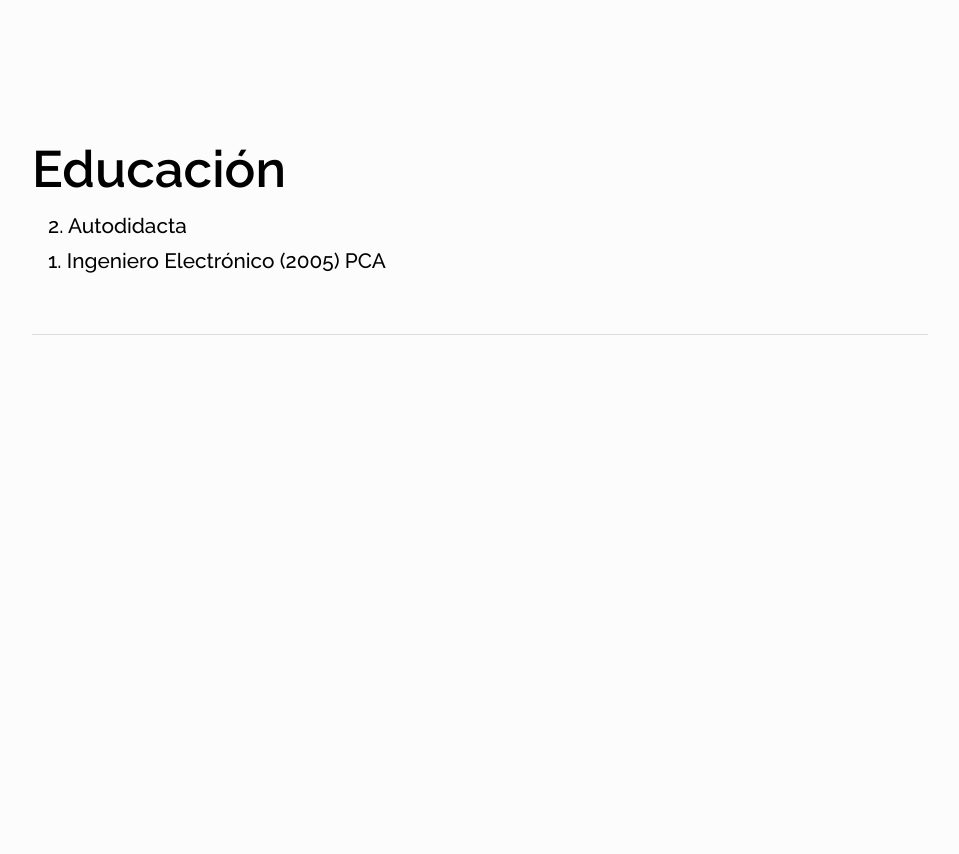
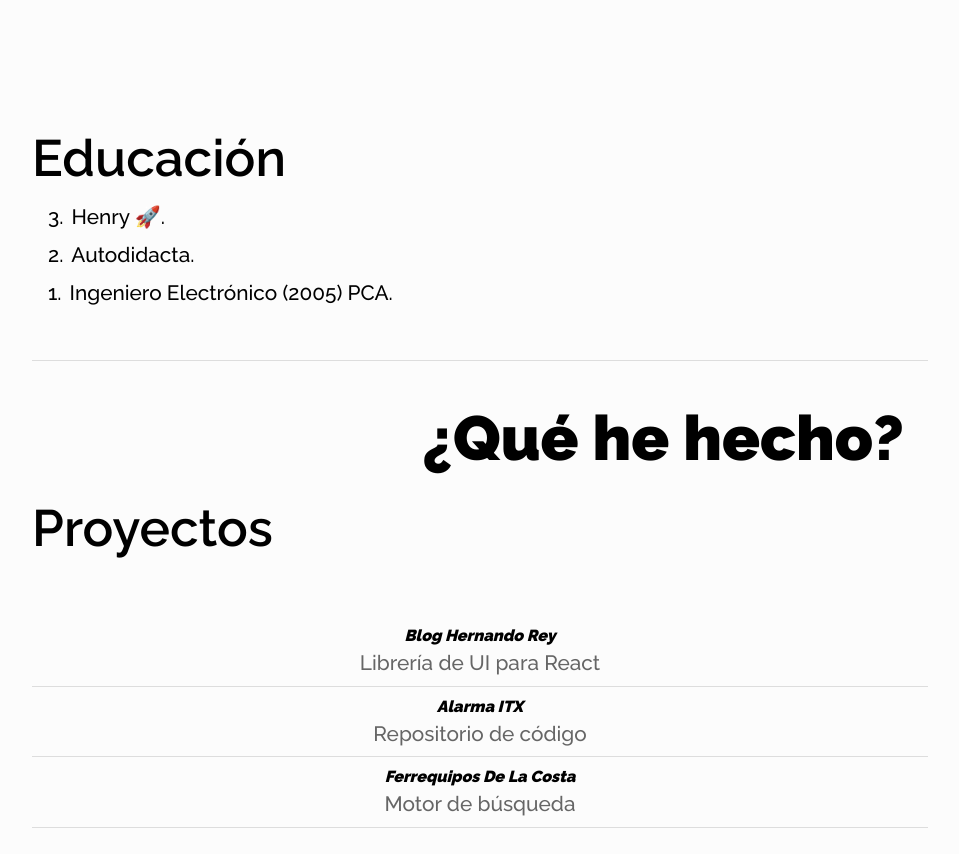
Before and after one commit to hrking31/hernandorey, a React (Vite) app: page /hola in a window 1280 px wide. Shown: the part 1226-2080 px from the top of the page, without its empty margins (160-1119 px from the left). Before the commit the page ends 1601 px from the top, so only its background shows below. Built offline with nearby package versions, Linux system fonts and the light colour scheme.

Commit message:
trabajos en vista hola, dando estilos y se agrga la seccion proyectos, se cre componente linkitem

```diff
--- a/dev-dist/sw.js
+++ b/dev-dist/sw.js
@@ -82,7 +82,7 @@ define(['./workbox-54d0af47'], (function (workbox) { 'use strict';
     "revision": "3ca0b8505b4bec776b69afdba2768812"
   }, {
     "url": "index.html",
-    "revision": "0.h03lerpn1a"
+    "revision": "0.ocl1eptfj7o"
   }], {});
   workbox.cleanupOutdatedCaches();
   workbox.registerRoute(new workbox.NavigationRoute(workbox.createHandlerBoundToURL("index.html"), {
--- /dev/null
+++ b/src/Components/LinkItem/LinkItem.jsx
@@ -0,0 +1,60 @@
+import { Link as MuiLink, Typography, Box } from "@mui/material";
+import { NavLink } from "react-router-dom";
+
+const LinkItem = ({ href, text, subtext }) => {
+  const isInternal = href.startsWith("/");
+
+  return (
+    <Box
+      sx={{
+        display: "block",
+        borderBottom: "1px solid",
+        borderColor: "divider",
+        paddingY: 1,
+        transition: "border-color 0.3s ease-in-out",
+        "&:hover": { borderColor: "primary.main" },
+      }}
+    >
+      {isInternal ? (
+        <NavLink
+          to={href}
+          style={{
+            display: "block",
+            fontSize: "1rem",
+            fontWeight: 900,
+            textDecoration: "none",
+            color: "inherit",
+          }}
+        >
+          {text}
+        </NavLink>
+      ) : (
+        <MuiLink
+          href={href}
+          target="_blank"
+          rel="noopener noreferrer"
+          underline="none"
+          sx={{
+            display: "block",
+            fontSize: "1rem",
+            fontWeight: 900,
+            color: "text.primary",
+          }}
+        >
+          {text}
+        </MuiLink>
+      )}
+      {subtext && (
+        <Typography
+          variant="body2"
+          component="small"
+          sx={{ display: "block", fontWeight: 400, color: "text.secondary" }}
+        >
+          {subtext}
+        </Typography>
+      )}
+    </Box>
+  );
+};
+
+export default LinkItem;
--- a/src/Views/Hola/Hola.jsx
+++ b/src/Views/Hola/Hola.jsx
@@ -5,7 +5,7 @@ import {
   Box,
   List,
   ListItem,
-  ListItemText,
+  Container,
 } from "@mui/material";
 import FiberManualRecordIcon from "@mui/icons-material/FiberManualRecord";
 import Grid from "@mui/material/Grid2";
@@ -13,9 +13,27 @@ import ReyPerfil from "../../assets/ReyPerfil.jpg";
 import ReYaz from "../../assets/ReYaz.jpg";
 import { useTheme } from "@mui/material/styles";
 import styles from "../Hola/Hola.module.css";
+import LinkItem from "../../Components/LinkItem/LinkItem";
 
 export default function AboutMe() {
   const theme = useTheme();
+  const links = [
+    {
+      href: "/Blog",
+      text: "Blog Hernando Rey",
+      subtext: "Librería de UI para React",
+    },
+    {
+      href: "https://alarmaremota-sbl01.web.app/",
+      text: "Alarma ITX",
+      subtext: "Repositorio de código",
+    },
+    {
+      href: "https://ferrequiposdelacosta.com",
+      text: "Ferrequipos De La Costa",
+      subtext: "Motor de búsqueda",
+    },
+  ];
 
   return (
     <Box
@@ -129,11 +147,11 @@ export default function AboutMe() {
       <Box
         sx={{
           width: "100%",
-          // minHeight: "10vh",
+          minHeight: "10vh",
           display: "flex",
           justifyContent: "flex-end",
-          pr: { xs: 1.5, md: 24 },
-          mb: { xs: 1, md: 4 },
+          pr: { xs: 1.5, md: 27 },
+          mb: 2,
           // border: "2px solid #000",
         }}
       >
@@ -152,7 +170,7 @@ export default function AboutMe() {
           // border: "2px solid #000",
         }}
       >
-        <Grid  xs={12} md={6} order={{ xs: 2, md: 1 }}>
+        <Grid xs={12} md={6} order={{ xs: 2, md: 1 }}>
           <Box
             sx={{
               display: "flex",
@@ -165,7 +183,7 @@ export default function AboutMe() {
           </Box>
         </Grid>
 
-        <Grid  xs={12} md={6} order={{ xs: 1, md: 2 }}>
+        <Grid xs={12} md={6} order={{ xs: 1, md: 2 }}>
           <Box sx={{ ml: { md: 9.5 }, mb: { xs: 5 } }}>
             <List>
               {[
@@ -173,7 +191,7 @@ export default function AboutMe() {
                 "Hrking31",
                 "Nací en Colombia. Marzo 31, 1982",
                 "Vivo en Barranquilla",
-                "Padre de dos princesas",
+                "Padre de dos Princesas 👑✨💖",
                 "CV",
               ].map((text, index) => (
                 <ListItem
@@ -201,45 +219,33 @@ export default function AboutMe() {
           </Box>
         </Grid>
       </Grid>
-
       <Box
         sx={{
           width: { xs: "90%", sm: "80%", md: "70%" },
           textAlign: "left",
-          mb: { xs: 3, md: 4 },
+          mb: { xs: 3, md: 3 },
           // border: "2px solid #000",
         }}
       >
         <Typography variant="h4">Educación</Typography>
-        <List>
-          <ListItem>
-            <ListItemText
-              primary={
-                <Typography
-                  variant="body2"
-                  sx={{
-                    lineHeight: 0.5,
-                  }}
-                >
-                  2. Autodidacta
-                </Typography>
-              }
-            />
-          </ListItem>
-          <ListItem>
-            <ListItemText
-              primary={
-                <Typography
-                  variant="body2"
-                  sx={{
-                    lineHeight: 0.5,
-                  }}
-                >
-                  1. Ingeniero Electrónico (2005) PCA
-                </Typography>
-              }
-            />
-          </ListItem>
+        <List dense>
+          {[
+            "Henry 🚀.",
+            "Autodidacta.",
+            "Ingeniero Electrónico (2005) PCA.",
+          ].map((text, index, array) => (
+            <ListItem
+              key={index}
+              sx={{
+                display: "flex",
+                alignItems: "center",
+                gap: 1,
+              }}
+            >
+              <Typography variant="body2">{array.length - index}.</Typography>
+              <Typography variant="body2">{text}</Typography>
+            </ListItem>
+          ))}
         </List>
       </Box>
 
@@ -250,6 +256,51 @@ export default function AboutMe() {
           mb: { xs: 3, md: 5 },
         }}
       />
+
+      <Box
+        sx={{
+          width: "100%",
+          minHeight: "10vh",
+          display: "flex",
+          justifyContent: "flex-end",
+          pr: { xs: 1.5, md: 27 },
+          mb: 2,
+          // border: "2px solid #000",
+        }}
+      >
+        <Typography variant="h2">¿Qué he hecho?</Typography>
+      </Box>
+      <Box
+        sx={{
+          width: { xs: "90%", sm: "80%", md: "70%" },
+          textAlign: "left",
+          mb: { xs: 3, md: 3 },
+          // border: "2px solid #000",
+        }}
+      >
+        <Typography variant="h4">Proyectos</Typography>
+      </Box>
+
+      <Box
+        sx={{
+          width: { xs: "90%", sm: "80%", md: "70%" },
+          alignItems: "center",
+          justifyContent: "center",
+          mb: { xs: 8, md: 8 },
+          // border: "2px solid #000",
+        }}
+      >
+        <Box sx={{ mt: 4 }}>
+          {links.map((link, index) => (
+            <LinkItem
+              key={index}
+              href={link.href}
+              text={link.text}
+              subtext={link.subtext}
+            />
+          ))}
+        </Box>
+      </Box>
     </Box>
   );
 }
```
Also changed, not shown: src/Views/Hola/Hola.module.css (+0 -42 lines), vite.config.js (+0 -11 lines).
